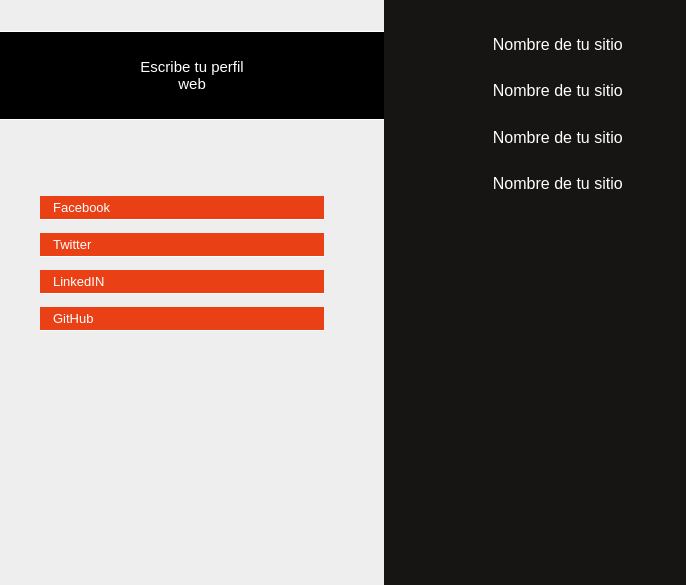
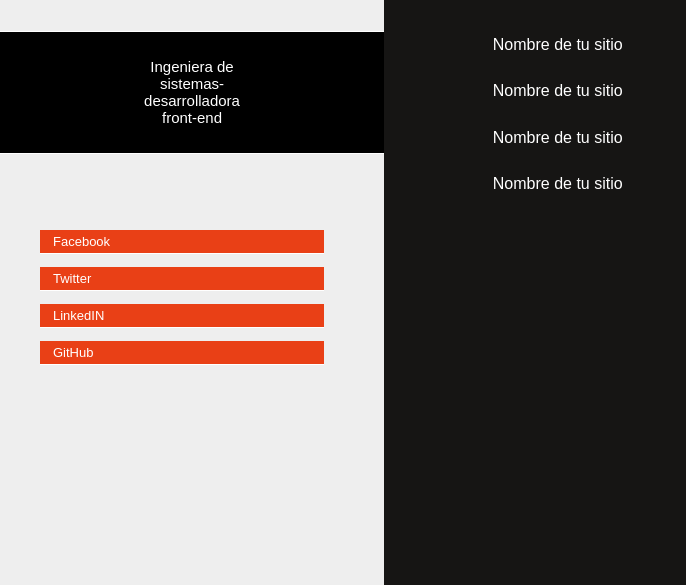
Before and after one commit to Jeniffer-mg/Portafolio, a plain HTML site: page index.html in a window 1280 px wide. Shown: the part 215-800 px from the top of the page, without its empty margins (0-686 px from the left). Drawn offline with Linux system fonts and the light colour scheme.

Commit message:
Escribe perfil

```diff
--- a/index.html
+++ b/index.html
@@ -33,7 +33,7 @@
       <div class="comunidad-autoria">
         <div class="nombre">
           <!-- 2º Commit - Tu perfil Web -->
-          <p>Escribe tu perfil web</p>
+          <p>Ingeniera de sistemas- desarrolladora front-end</p>
         </div>
       </div>
     </section>
```
